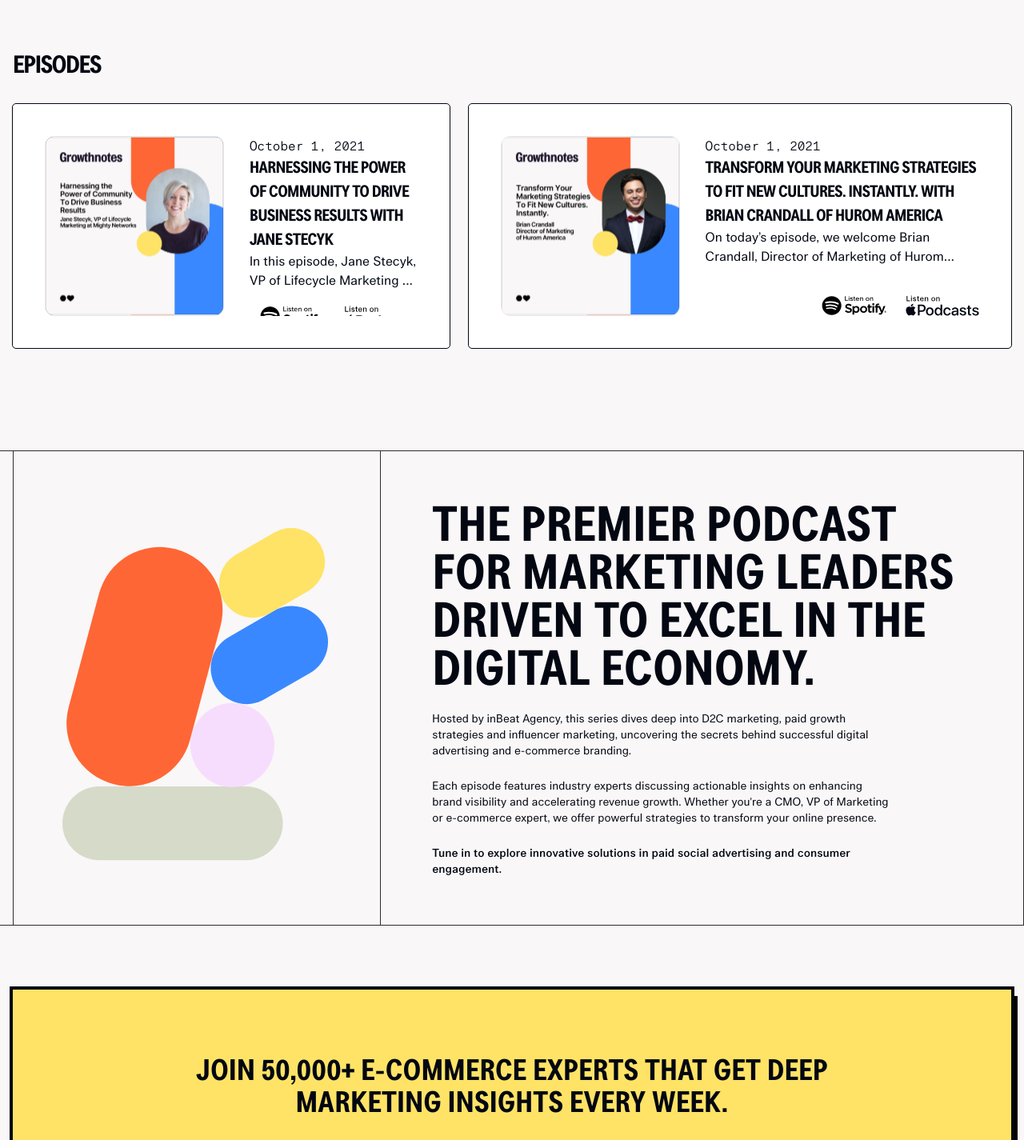
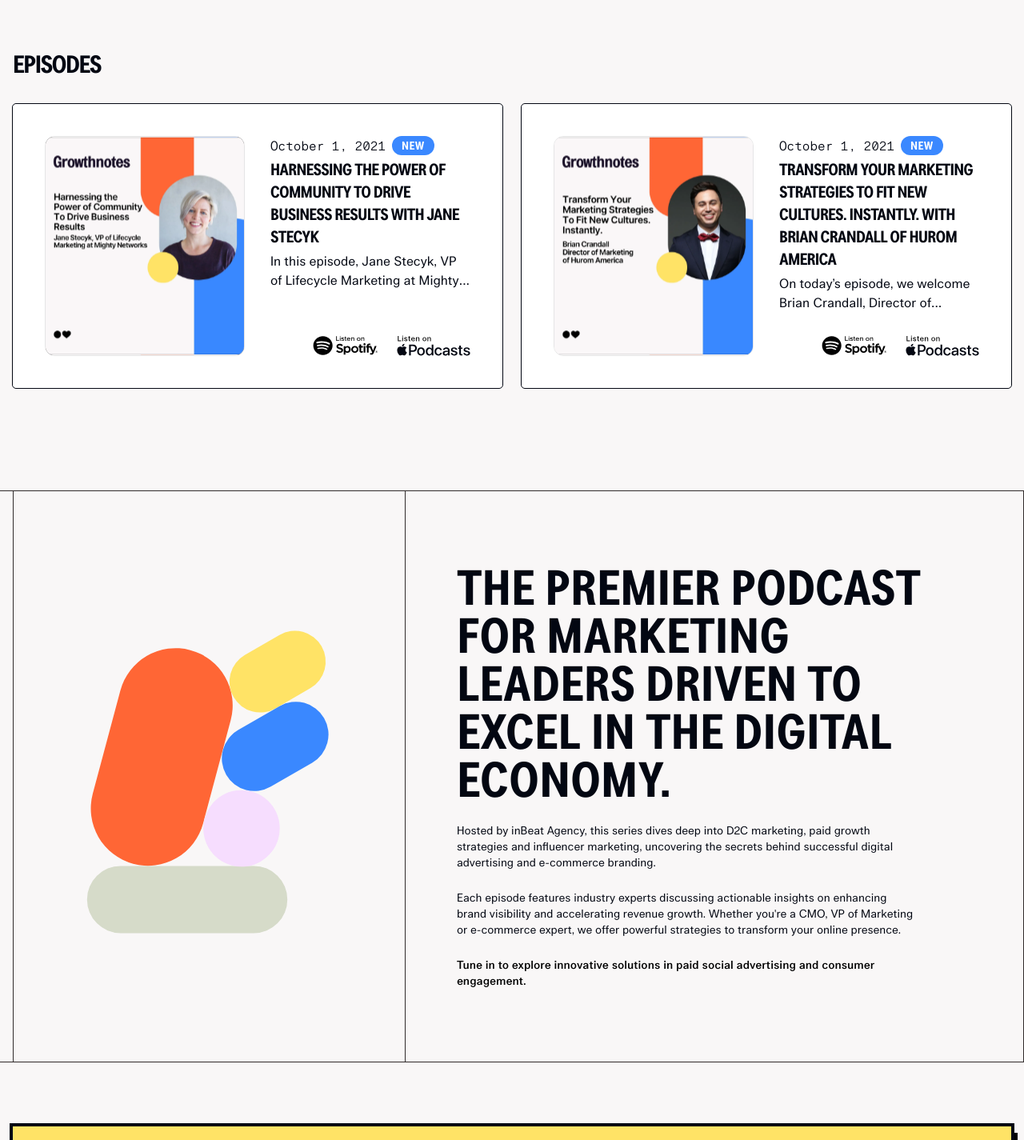
Before and after one commit to Genoux/growthnotes, a Next.js app: page /podcast in a window 1280 px wide. Shown: the part 860-2285 px from the top of the page at 80% size. Built offline with nearby package versions, Linux system fonts and the light colour scheme.

Commit message:
improved card design

```diff
--- a/src/app/components/PodcastCard.tsx
+++ b/src/app/components/PodcastCard.tsx
@@ -14,7 +14,7 @@ type PostCardProps = {
 export default function PostCard({
   post,
   isLoading = false,
-  newPost = false,
+  newPost = true,
 }: PostCardProps) {
   if (isLoading) {
     return <PostCardSkeleton />
@@ -30,9 +30,10 @@ export default function PostCard({
         transition={{ duration: 0.12 }}
         className="outline outline-[1px] outline-primary rounded-lg bg-white hover:outline-[3px] overflow-hidden"
       >
-        <div className="flex flex-row items-center justify-center p-10 h-[305px] w-full">
-          <div className="flex items-start justify-start w-full h-full gap-[32px] overflow-hidden">
+        <div className="flex flex-row items-center justify-center p-10 w-full h-[355px]">
+          <div className="grid grid-cols-4 w-full gap-8 h-full ">
             {post.thumbnail_url && (
+              <div className="relative col-span-2 w-auto h-full ">
                 <Image
                   src={
                     post.thumbnail_url !== 'string'
@@ -40,25 +41,28 @@ export default function PostCard({
                       : 'https://tinyurl.com/25ks83w3'
                   }
                   alt={post.title}
-                width={200}
-                height={200}
-                className="  border border-primary border-opacity-10 rounded-xl h-full w-auto "
+                  layout="fill"
+                  objectFit="cover"
+                  className="  border border-primary border-opacity-10 rounded-xl "
                 />
+              </div>
             )}
-            <div className="flex flex-col w-full h-full justify-between gap-5 ">
-              <div className="flex flex-col justify-start items-start h-full ">
-                <p className="font-mono text-[16px]">
+            <div className="flex flex-col w-full items-center justify-between gap-5 h-full col-span-2">
+              <div className="flex flex-col justify-start items-start h-fit gap-1 ">
+                <div className="flex justify-center items-center gap-2">
+                  <p className="font-mono text-base ">
                     {format(
                       fromUnixTime(Number(post.publish_date)),
                       'MMMM d, yyyy'
                     )}
                   </p>
                   {newPost && (
-                  <p className="font-bold-condensed text-white bg-orange rounded-full px-3 py-0.5 text-sm uppercase tracking-wide">
+                    <p className="font-bold-condensed text-white bg-blue rounded-full px-3 py-0.5 text-sm uppercase tracking-wide">
                       New
                     </p>
                   )}
-                <h3 className="text-[20px] font-bold-condensed uppercase -tracking-[0.050rem] ">
+                </div>
+                <h3 className="text-xl  font-bold-condensed uppercase -tracking-[0.050rem] ">
                   {post.title}
                 </h3>
 
@@ -70,7 +74,7 @@ export default function PostCard({
                 </p>
               </div>
 
-              <div className="flex flex-row justify-end items-center gap-[24px] w-full h-auto">
+              <div className="flex flex-row justify-end items-center gap-6 w-full h-fit">
                 <Image
                   src={'/badges/listen-spotify.svg'}
                   alt="Listen Spotify"
--- a/src/app/podcast/page.jsx
+++ b/src/app/podcast/page.tsx
@@ -45,7 +45,7 @@ export default function Home() {
         <section ref={heroRef} className="py-20 border-b">
           <div className="flex flex-col gap-24 container">
             <div className="grid grid-cols-1 md:grid-cols-2 items-center">
-              <div className="flex flex-col w-full gap-6 py-12 md:py-6 px-4 md:px-0 h-full">
+              <div className="flex flex-col w-full gap-6 py-12 md:py-6 px-4 md:px-0 h-full justify-center items-start">
                 <h1 className="text-6xl lg:text-7xl text-center md:text-left font-bold-condensed -tracking-[0.175rem] w-full">
                   MARKETING LEADERS' AUDIO INSIGHTS
                 </h1>
@@ -61,6 +61,7 @@ export default function Home() {
                     href={'https://podcasts.apple.com/ca/podcast/growthnotes'}
                     rel="noopener noreferrer"
                     target="_blank"
+                    className="hover:scale-105 transition-transform duration-300"
                   >
                     <Image
                       src={'/badges/apple-music.svg'}
@@ -74,6 +75,7 @@ export default function Home() {
                     }
                     rel="noopener noreferrer"
                     target="_blank"
+                    className="hover:scale-105 transition-transform duration-300"
                   >
                     <Image
                       src={'/badges/spotify.svg'}
@@ -108,14 +110,18 @@ export default function Home() {
             className="flex flex-col justify-start items-center"
           /> */}
           <div className="flex flex-row justify-center items-start gap-6 w-full">
-            <PodcastCard post={mockPost} />
-            <PodcastCard post={mockPost2} />
+            <div className="w-1/2">
+              <PodcastCard post={mockPost} />
+            </div>
+            <div className="w-1/2">
+              <PodcastCard post={mockPost2} />
+            </div>
           </div>
         </section>
 
         <section className="border-y">
           <div className="container flex items-center h-full border-x md:border-l-0 py-20 md:py-0">
-            <div className="border-x md:px-12 lg:px-20 md:py-20 h-full w-full hidden md:block">
+            <div className="border-x md:px-12 lg:px-20 md:py-40 h-full w-full hidden md:block">
               <Image
                 src="/blob-disorder.svg"
                 alt="GN Blob"
@@ -125,7 +131,7 @@ export default function Home() {
               />
             </div>
             <div className="flex flex-col justify-center h-full">
-              <div className="flex flex-col gap-6 items-center px-6  md:px-16">
+              <div className="flex flex-col gap-6 items-center px-6 md:px-16 py-20">
                 <h2 className="text-4xl lg:text-6xl font-bold-condensed uppercase">
                   {
                     'The premier podcast for marketing leaders driven to excel in the digital economy.'
@@ -141,7 +147,7 @@ export default function Home() {
                     "Each episode features industry experts discussing actionable insights on enhancing brand visibility and accelerating revenue growth. Whether you're a CMO, VP of Marketing or e-commerce expert, we offer powerful strategies to transform your online presence."
                   }
                 </p>
-                <p className="text-sm lg:text-md max-w-xl mr-auto text-[#030712] font-medium">
+                <p className="text-sm lg:text-md max-w-xl mr-auto text-black font-medium">
                   {
                     'Tune in to explore innovative solutions in paid social advertising and consumer engagement.'
                   }
```
Lines whose indentation alone changed are shown as unchanged.
